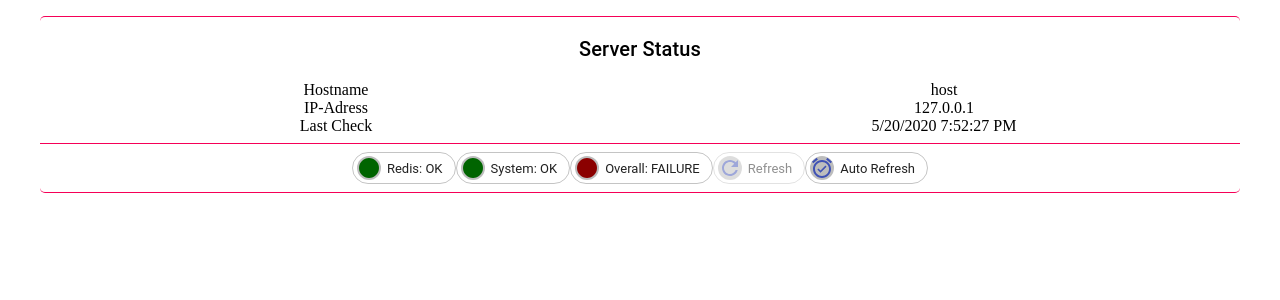
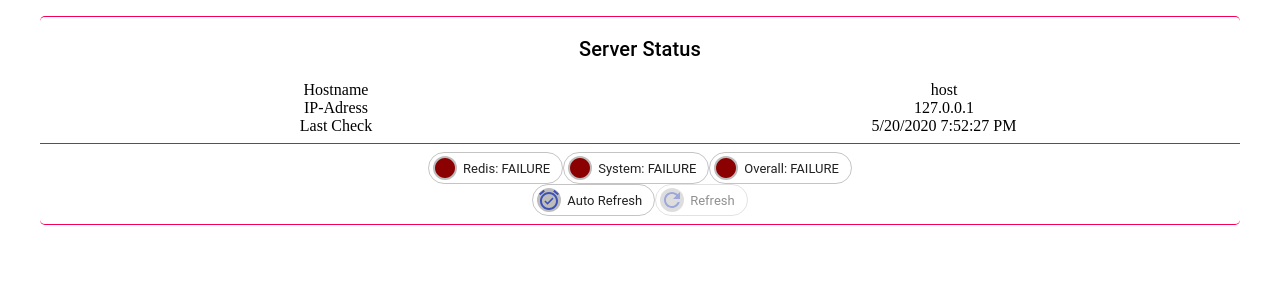
Before and after one commit to abehrens13/fcFrontend, a React (Create React App) app: page / in a window 1280 px wide. Shown: the top 300 px of the page. Built offline with nearby package versions, Linux system fonts and the light colour scheme; no server answers.

Commit message:
catching fetch errors

```diff
--- a/src/components/Monitor.js
+++ b/src/components/Monitor.js
@@ -94,8 +94,18 @@ export default function Monitor({ monitorUrl }) {
 	};
 
 	async function loadMonitor() {
-		let my = await fetchMonitor(monitorUrl);
-		setMonitorStatus(my);
+		try {
+			let my = await fetchMonitor(monitorUrl);
+			setMonitorStatus(my);
+		} catch (error) {
+			let my = monitorStatus;
+			my.statusRedis = "FAILURE";
+			my.statusOverall = "FAILURE";
+			my.statusSystem = "FAILURE";
+			setMonitorStatus(my);
+			console.log(error);
+		}
+
 	}
 
 	function updateButton() {
@@ -131,18 +141,12 @@ export default function Monitor({ monitorUrl }) {
 				</Box>
 				<Box {...defaultInnerBoxProps} borderBottom="0" borderRadius="0"></Box>
 				<Box {...defaultInnerBoxProps} borderTop="0">
-					<Grid container item xc={6} justify="center">
+					<Grid container item xc={3} justify="center">
 						<MyChip name="Redis" status={monitorStatus.statusRedis} />
 						<MyChip name="System" status={monitorStatus.statusSystem} />
 						<MyChip name="Overall" status={monitorStatus.statusOverall} />
-
-						<Chip
-							avatar={<Avatar><RefreshIcon color="primary" /></Avatar>}
-							label="Refresh"
-							variant="outlined"
-							onClick={updateButton}
-							disabled={switchState}
-						/>
+					</Grid>
+					<Grid container item xc={2} justify="center">
 						<Chip
 							avatar={<Avatar>
 								{switchState ? <AlarmOnIcon color="primary" /> : <AlarmOffIcon color="primary" />}
@@ -150,6 +154,13 @@ export default function Monitor({ monitorUrl }) {
 							label="Auto Refresh"
 							variant="outlined"
 							onClick={handleSwitchChange}
+						/>
+						<Chip
+							avatar={<Avatar><RefreshIcon color="primary" /></Avatar>}
+							label="Refresh"
+							variant="outlined"
+							onClick={updateButton}
+							disabled={switchState}
 						/>
 
 					</Grid>
```
